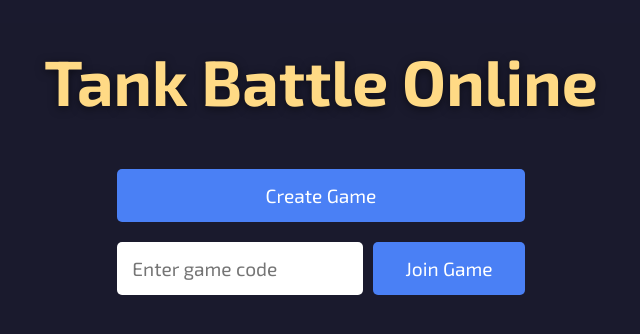
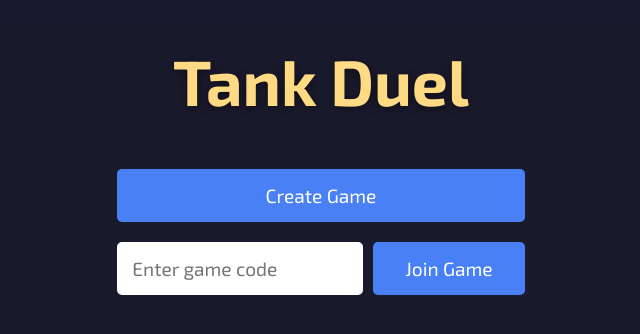
Before and after one commit to jcstotomas/tank_game, a website: page public/index.html in a window 1280 px wide. Shown: the part 232-566 px from the top of the page, without its empty margins (319-959 px from the left). Drawn offline with nearby package versions, Linux system fonts and the light colour scheme; no server answers.

Commit message:
Rename project to Tank Duel

```diff
--- a/package.json
+++ b/package.json
@@ -1,7 +1,7 @@
 {
-  "name": "tank-battle-online",
+  "name": "tank-duel",
   "version": "1.0.0",
-  "description": "Online multiplayer tank battle game",
+  "description": "Online multiplayer tank duel game",
   "main": "server.js",
   "scripts": {
     "start": "node server.js",
--- a/public/index.html
+++ b/public/index.html
@@ -3,14 +3,14 @@
 <head>
   <meta charset="UTF-8">
   <meta name="viewport" content="width=device-width, initial-scale=1.0">
-  <title>Tank Battle Online</title>
+  <title>Tank Duel</title>
   <link href="https://fonts.googleapis.com/css2?family=Exo+2:wght@400;700&display=swap" rel="stylesheet">
   <link rel="stylesheet" href="styles.css">
 </head>
 <body>
   <div id="game-container">
     <div id="menu-screen" class="screen">
-      <h1>Tank Battle Online</h1>
+      <h1>Tank Duel</h1>
       <div class="menu-options">
         <button id="create-game">Create Game</button>
         <div class="join-game-container">
```
Also changed, not shown: 1 other file.
